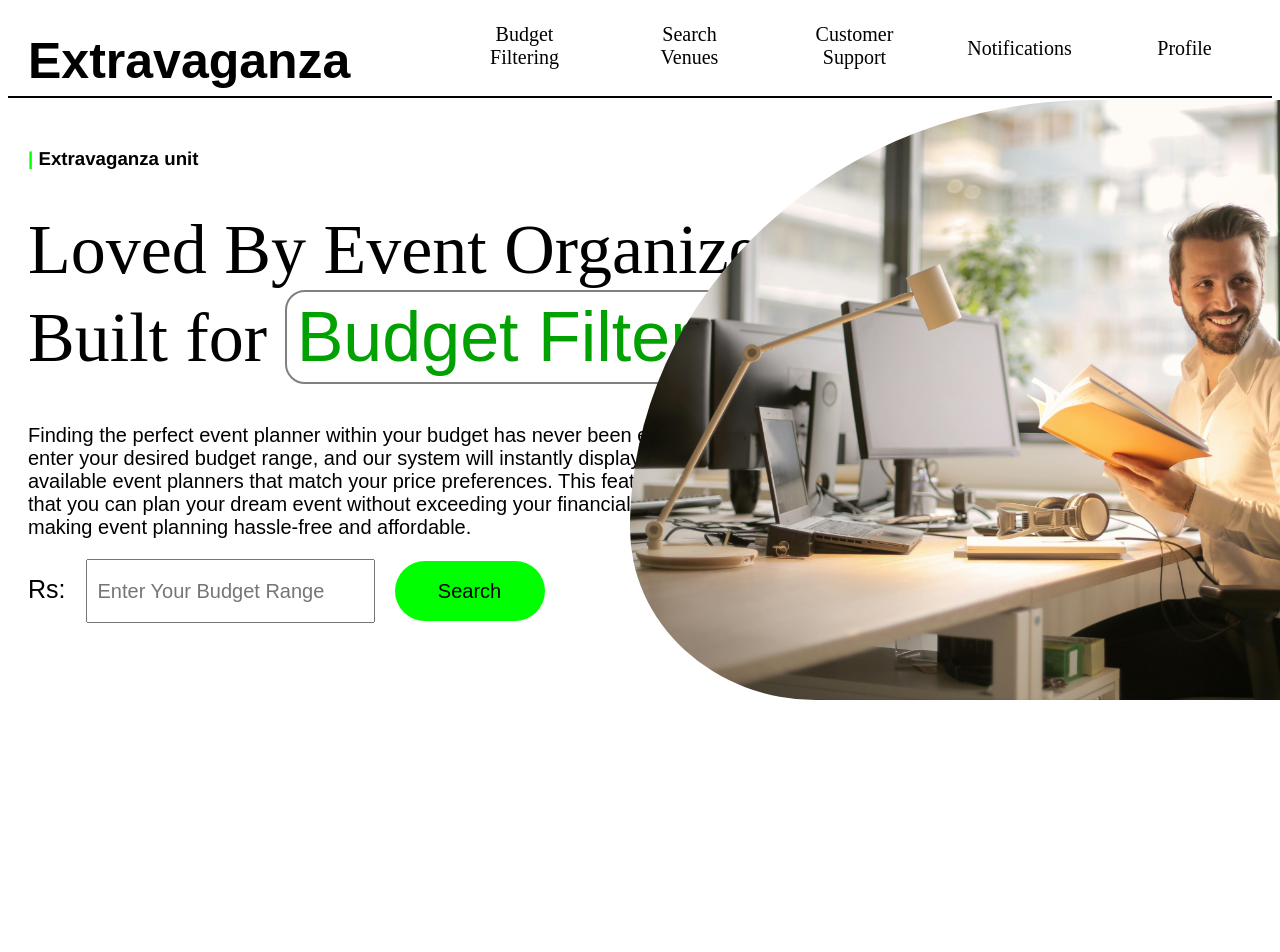
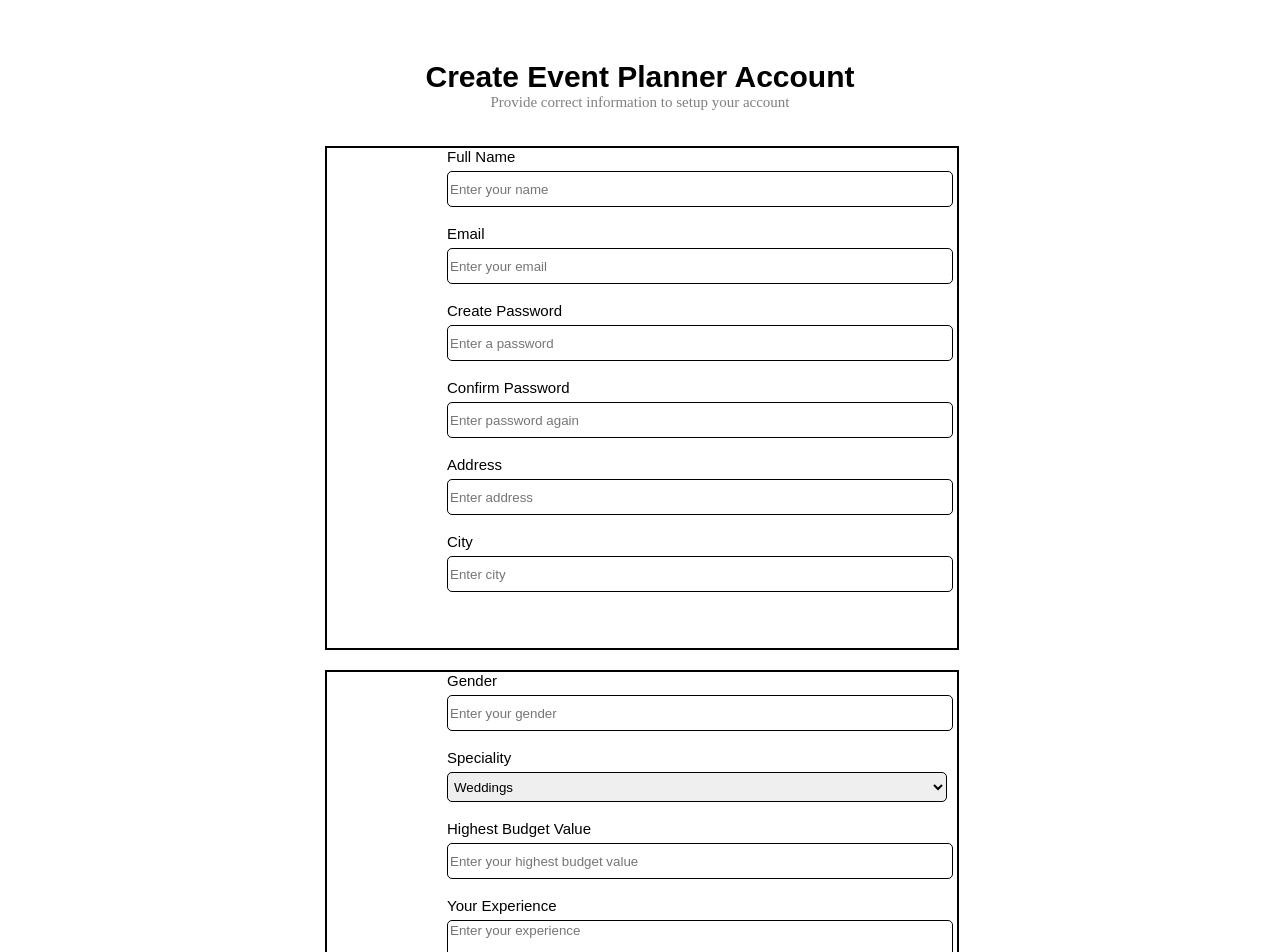
Before and after one commit to udanilokuhetti92/EventExtravaganza-Frontend, a React (Vite) app: page / in a window 1280 px wide. Shown: the top 952 px of the page. Before the commit the page ends 800 px from the top, so only its background shows below. Built offline with nearby package versions, Linux system fonts and the light colour scheme.

Commit message:
login pages connected with the backend

```diff
--- a/src/components/log_in/event_organizer_login/event_organizer_login.jsx
+++ b/src/components/log_in/event_organizer_login/event_organizer_login.jsx
@@ -1,7 +1,67 @@
-import React from 'react'
-import styles from '../event_organizer_login/event_organizer_login.module.css'
+import React, { useState } from 'react';
+import styles from '../event_organizer_login/event_organizer_login.module.css';
 
-export default function event_organizer_login() {
+export default function EventOrganizerLogin() {
+  // State to store form data
+  const [formData, setFormData] = useState({
+    FullName: '',
+    Email: '',
+    Password: '',
+    ConfirmPassword: '',
+    City: '',
+  });
+
+  // Handle input changes
+  const handleInputChange = (e) => {
+    const { name, value } = e.target;
+    setFormData({
+      ...formData,
+      [name]: value,
+    });
+  };
+
+  // Handle form submission
+  const handleSubmit = async (e) => {
+    e.preventDefault(); // Prevent default form submission behavior
+
+    // Validate passwords match
+    if (formData.Password !== formData.ConfirmPassword) {
+      alert('Passwords do not match!');
+      return;
+    }
+
+    // Prepare data to send to the backend
+    const dataToSend = {
+      FullName: formData.FullName,
+      Email: formData.Email,
+      Password: formData.Password,
+      City: formData.City,
+    };
+
+    try {
+      // Send POST request to the backend
+      const response = await fetch('http://localhost:5000/organizerProfile/create', {
+        method: 'POST',
+        headers: {
+          'Content-Type': 'application/json',
+        },
+        body: JSON.stringify(dataToSend),
+      });
+
+      // Handle response
+      const result = await response.json();
+      if (response.ok) {
+        alert('Account created successfully!');
+        console.log(result);
+      } else {
+        alert(`Error: ${result.message}`);
+      }
+    } catch (error) {
+      console.error('Error submitting form:', error);
+      alert('An error occurred while submitting the form.');
+    }
+  };
+
   return (
     <div className={styles.container}>
       <div className={styles.box1}>
@@ -10,43 +70,89 @@ export default function event_organizer_login() {
 
         <br />
 
-            <label className={styles.l1} htmlFor="">Full Name</label> <br />
-            <input className={styles.i1} type="text" placeholder='Enter your name'/>
+        <form onSubmit={handleSubmit}>
+          <label className={styles.l1} htmlFor="FullName">Full Name</label> <br />
+          <input
+            className={styles.i1}
+            type="text"
+            name="FullName"
+            placeholder="Enter your name"
+            value={formData.FullName}
+            onChange={handleInputChange}
+            required
+          />
 
           <br /> <br />
 
-            <label className={styles.l1} htmlFor="">Email</label> <br />
-            <input className={styles.i1} type="text" placeholder='Enter your email'/>
+          <label className={styles.l1} htmlFor="Email">Email</label> <br />
+          <input
+            className={styles.i1}
+            type="email"
+            name="Email"
+            placeholder="Enter your email"
+            value={formData.Email}
+            onChange={handleInputChange}
+            required
+          />
 
           <br /> <br />
 
-            <label className={styles.l1} htmlFor="">Create Password</label> <br />
-            <input className={styles.i1} type="text" placeholder='Enter a password'/>
+          <label className={styles.l1} htmlFor="Password">Create Password</label> <br />
+          <input
+            className={styles.i1}
+            type="password"
+            name="Password"
+            placeholder="Enter a password"
+            value={formData.Password}
+            onChange={handleInputChange}
+            required
+          />
 
           <br /> <br />
 
-            <label className={styles.l1} htmlFor="">Confirm Password</label> <br />
-            <input className={styles.i1} type="text" placeholder='Enter password again'/>
+          <label className={styles.l1} htmlFor="ConfirmPassword">Confirm Password</label> <br />
+          <input
+            className={styles.i1}
+            type="password"
+            name="ConfirmPassword"
+            placeholder="Enter password again"
+            value={formData.ConfirmPassword}
+            onChange={handleInputChange}
+            required
+          />
 
           <br /> <br />
 
-            <label className={styles.l1} htmlFor="">City</label> <br />
-            <input className={styles.i1} type="text" placeholder='Enter city'/>
+          <label className={styles.l1} htmlFor="City">City</label> <br />
+          <input
+            className={styles.i1}
+            type="text"
+            name="City"
+            placeholder="Enter city"
+            value={formData.City}
+            onChange={handleInputChange}
+            required
+          />
 
           <br />
 
-            <button className={styles.b1}>Sign up</button>
-            <p className={styles.p2}>Already have a account? <span className={styles.span}>Login</span></p>
+          <button className={styles.b1} type="submit">Sign up</button>
+        </form>
 
+        <p className={styles.p2}>
+          Already have an account? <span className={styles.span}>Login</span>
+        </p>
       </div>
 
       <div className={styles.box2}>
         <div className={styles.box3}>
-                <p className={styles.p3}>At Event Extravaganza, our platform is designed with event organizers in mind.
-                    We streamline the entire event management process by offering powerful tools that let you oversee every
-                     detail—from vendor coordination to real-time event updates.</p>
+          <p className={styles.p3}>
+            At Event Extravaganza, our platform is designed with event organizers in mind. We
+            streamline the entire event management process by offering powerful tools that let you
+            oversee every detail—from vendor coordination to real-time event updates.
+          </p>
         </div>
       </div>
     </div>
-  )
+  );
 }
--- a/src/components/log_in/event_planner_login/event_planner_login.jsx
+++ b/src/components/log_in/event_planner_login/event_planner_login.jsx
@@ -1,53 +1,184 @@
-import React from 'react'
-import  styles from '../event_planner_login/event_planner_login.module.css'
+import React, { useState } from 'react';
+import styles from '../event_planner_login/event_planner_login.module.css';
 
-export default function event_planner_login() {
+export default function EventPlannerLogin() {
+  // State to store form data
+  const [formData, setFormData] = useState({
+    FullName: '',
+    Email: '',
+    Password: '',
+    ConfirmPassword: '',
+    Address: '',
+    City: '',
+    Gender: '',
+    Speciality: 'Weddings', // Default value for the dropdown
+    Budget: '',
+    Experience: '',
+  });
+
+  // Handle input changes
+  const handleInputChange = (e) => {
+    const { name, value } = e.target;
+    setFormData({
+      ...formData,
+      [name]: value,
+    });
+  };
+
+  // Handle form submission
+  const handleSubmit = async (e) => {
+    e.preventDefault(); // Prevent default form submission behavior
+
+    // Validate passwords match
+    if (formData.Password !== formData.ConfirmPassword) {
+      alert('Passwords do not match!');
+      return;
+    }
+
+    // Prepare data to send to the backend
+    const dataToSend = {
+      FullName: formData.FullName,
+      Email: formData.Email,
+      Password: formData.Password,
+      Address: formData.Address,
+      City: formData.City,
+      Gender: formData.Gender,
+      Speciality: formData.Speciality,
+      Budget: parseFloat(formData.Budget), // Convert to number
+      Experience: formData.Experience,
+    };
+
+    try {
+      // Send POST request to the backend
+      const response = await fetch('http://localhost:5000/plannerProfile/create', {
+        method: 'POST',
+        headers: {
+          'Content-Type': 'application/json',
+        },
+        body: JSON.stringify(dataToSend),
+      });
+
+      // Handle response
+      const result = await response.json();
+      if (response.ok) {
+        alert('Account created successfully!');
+        console.log(result);
+      } else {
+        alert(`Error: ${result.message}`);
+      }
+    } catch (error) {
+      console.error('Error submitting form:', error);
+      alert('An error occurred while submitting the form.');
+    }
+  };
+
   return (
     <div>
       <h1 className={styles.h1}>Create Event Planner Account</h1>
       <p className={styles.p1}>Provide correct information to setup your account</p>
 
       <div className={styles.container}>
-
+        <form onSubmit={handleSubmit}>
           <div className={styles.box1}>
-          <label className={styles.l1} htmlFor="">Full Name</label> <br />
-          <input className={styles.i1} type="text" placeholder='Enter your name'/>
+            <label className={styles.l1} htmlFor="FullName">Full Name</label> <br />
+            <input
+              className={styles.i1}
+              type="text"
+              name="FullName"
+              placeholder="Enter your name"
+              value={formData.FullName}
+              onChange={handleInputChange}
+              required
+            />
 
             <br /> <br />
 
-          <label className={styles.l1} htmlFor="">Email</label> <br />
-          <input className={styles.i1} type="text" placeholder='Enter your email'/>
+            <label className={styles.l1} htmlFor="Email">Email</label> <br />
+            <input
+              className={styles.i1}
+              type="email"
+              name="Email"
+              placeholder="Enter your email"
+              value={formData.Email}
+              onChange={handleInputChange}
+              required
+            />
 
             <br /> <br />
 
-          <label className={styles.l1} htmlFor="">Create Password</label> <br />
-          <input className={styles.i1} type="text" placeholder='Enter a password'/>
+            <label className={styles.l1} htmlFor="Password">Create Password</label> <br />
+            <input
+              className={styles.i1}
+              type="password"
+              name="Password"
+              placeholder="Enter a password"
+              value={formData.Password}
+              onChange={handleInputChange}
+              required
+            />
 
             <br /> <br />
 
-          <label className={styles.l1} htmlFor="">Confirm Password</label> <br />
-          <input className={styles.i1} type="text" placeholder='Enter password again'/>
+            <label className={styles.l1} htmlFor="ConfirmPassword">Confirm Password</label> <br />
+            <input
+              className={styles.i1}
+              type="password"
+              name="ConfirmPassword"
+              placeholder="Enter password again"
+              value={formData.ConfirmPassword}
+              onChange={handleInputChange}
+              required
+            />
 
             <br /> <br />
 
-          <label className={styles.l1} htmlFor="">Address</label> <br />
-          <input className={styles.i1} type="text" placeholder='Enter address'/>
+            <label className={styles.l1} htmlFor="Address">Address</label> <br />
+            <input
+              className={styles.i1}
+              type="text"
+              name="Address"
+              placeholder="Enter address"
+              value={formData.Address}
+              onChange={handleInputChange}
+              required
+            />
 
             <br /> <br />
 
-          <label className={styles.l1} htmlFor="">City</label> <br />
-          <input className={styles.i1} type="text" placeholder='Enter city'/>
+            <label className={styles.l1} htmlFor="City">City</label> <br />
+            <input
+              className={styles.i1}
+              type="text"
+              name="City"
+              placeholder="Enter city"
+              value={formData.City}
+              onChange={handleInputChange}
+              required
+            />
           </div>
 
           <div className={styles.box2}>
-
-          <label className={styles.l1} htmlFor="">Gender</label> <br />
-          <input className={styles.i1} type="text" placeholder='Enter your gender'/>
+            <label className={styles.l1} htmlFor="Gender">Gender</label> <br />
+            <input
+              className={styles.i1}
+              type="text"
+              name="Gender"
+              placeholder="Enter your gender"
+              value={formData.Gender}
+              onChange={handleInputChange}
+              required
+            />
 
             <br /> <br />
 
-          <label className={styles.l1} htmlFor="">Speciality</label> <br />
-          <select className={styles.i1} name="" id="">
+            <label className={styles.l1} htmlFor="Speciality">Speciality</label> <br />
+            <select
+              className={styles.i1}
+              name="Speciality"
+              value={formData.Speciality}
+              onChange={handleInputChange}
+              required
+            >
               <option value="Weddings">Weddings</option>
               <option value="Parties">Parties</option>
               <option value="Both">Both</option>
@@ -55,18 +186,38 @@ export default function event_planner_login() {
 
             <br /> <br />
 
-          <label className={styles.l1} htmlFor="">Your Experience</label> <br />
-          <textarea className={styles.textarea} type="text" placeholder='Enter your expeirience'/>
+            <label className={styles.l1} htmlFor="Budget">Highest Budget Value</label> <br />
+            <input
+              className={styles.i1}
+              type="number"
+              name="Budget"
+              placeholder="Enter your highest budget value"
+              value={formData.HighestBudgetValue}
+              onChange={handleInputChange}
+              required
+            />
+
+            <br /> <br />
+
+            <label className={styles.l1} htmlFor="Experience">Your Experience</label> <br />
+            <textarea
+              className={styles.textarea}
+              name="Experience"
+              placeholder="Enter your experience"
+              value={formData.Experience}
+              onChange={handleInputChange}
+              required
+            />
 
             <br />
 
-          <button className={styles.b1} type='submit'>Sign up</button>
-          <p className={styles.p2}>Already have a account? <span className={styles.span}>Login</span></p>
-
+            <button className={styles.b1} type="submit">Sign up</button>
+            <p className={styles.p2}>
+              Already have an account? <span className={styles.span}>Login</span>
+            </p>
           </div>
-
+        </form>
       </div>
-
     </div>
-  )
+  );
 }
--- a/src/components/log_in/event_planner_login/event_planner_login.module.css
+++ b/src/components/log_in/event_planner_login/event_planner_login.module.css
@@ -16,14 +16,14 @@ h1{
     margin-top: 20px;
     height: 500px;
     width: 100%;
-    border: 0px solid black;
+    border: 2px solid black;
 }
 
 .box2{
     margin-top: 20px;
     height: 500px;
     width: 100%;
-    border: 0px solid black;
+    border: 2px solid black;
 
 
 }
--- a/src/main.jsx
+++ b/src/main.jsx
@@ -9,9 +9,9 @@ import Event_Planner_Login from './components/log_in/event_planner_login/event_p
 createRoot(document.getElementById('root')).render(
   <StrictMode>
     {/* <Home_page/> */}
-    <BudgetFiltering/>
+    {/* <BudgetFiltering/> */}
     {/* <Event_Organizer_Login/> */}
-    {/* <Event_Planner_Login/> */}
+    <Event_Planner_Login/>
 
   </StrictMode>
 )
```
Lines whose indentation alone changed are shown as unchanged.
